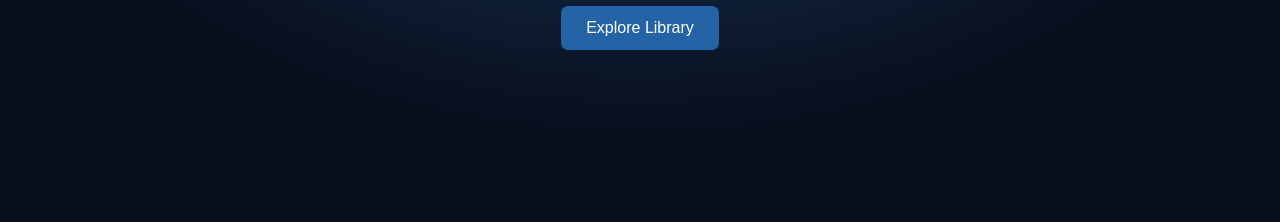
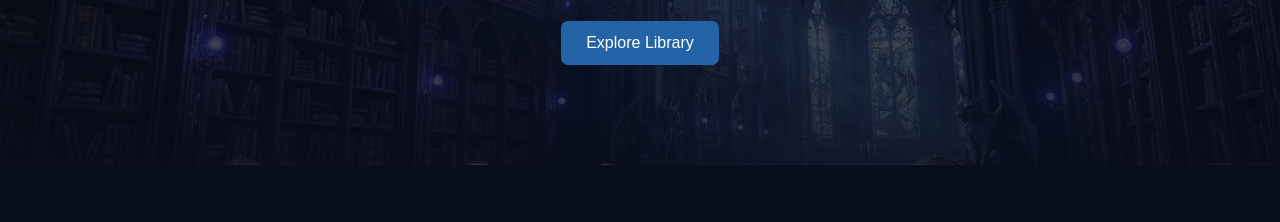
Before and after one commit to hmed20828-ux/shadow-library, a plain HTML site: page index.html in a window 1280 px wide. Shown: the part 352-574 px from the top of the page. Drawn offline with Linux system fonts and the light colour scheme.

Commit message:
Update index.html

```diff
--- a/index.html
+++ b/index.html
@@ -35,8 +35,14 @@ background:var(--accent);color:white;border:0;
 padding:10px 15px;border-radius:7px;
 }
 .hero{
-text-align:center;padding:85px 18px;
-background:radial-gradient(ellipse at top,#1B3C65,#080E1C 72%);
+text-align:center;
+padding:100px 18px;
+background:
+linear-gradient(rgba(8,14,28,0.55),rgba(8,14,28,0.85)),
+url('https://raw.githubusercontent.com/hmed20828-ux/shadow-library/main/309821521_1793999968949480.jpg');
+background-size:cover;
+background-position:center;
+background-repeat:no-repeat;
 }
 .hero .small{color:var(--light);letter-spacing:4px}
 .hero h1{font-size:clamp(32px,7vw,54px);margin:18px 0}
```
